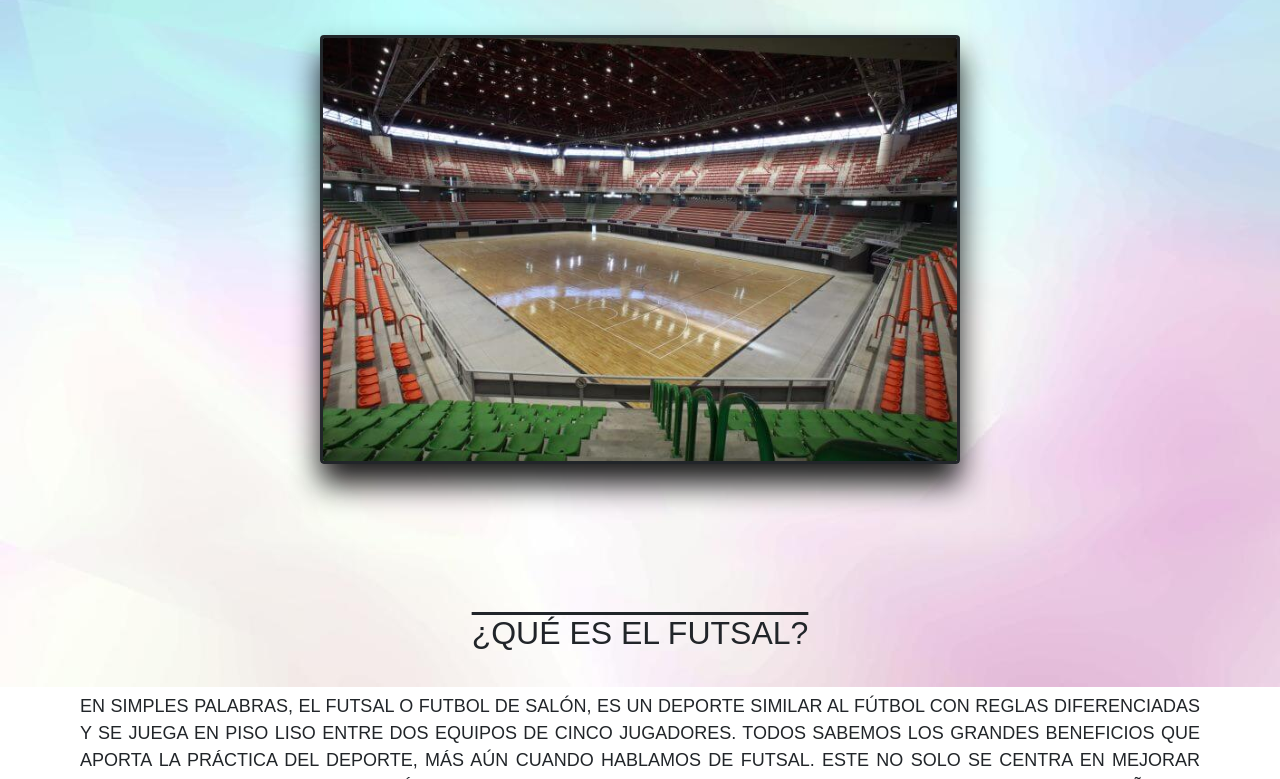
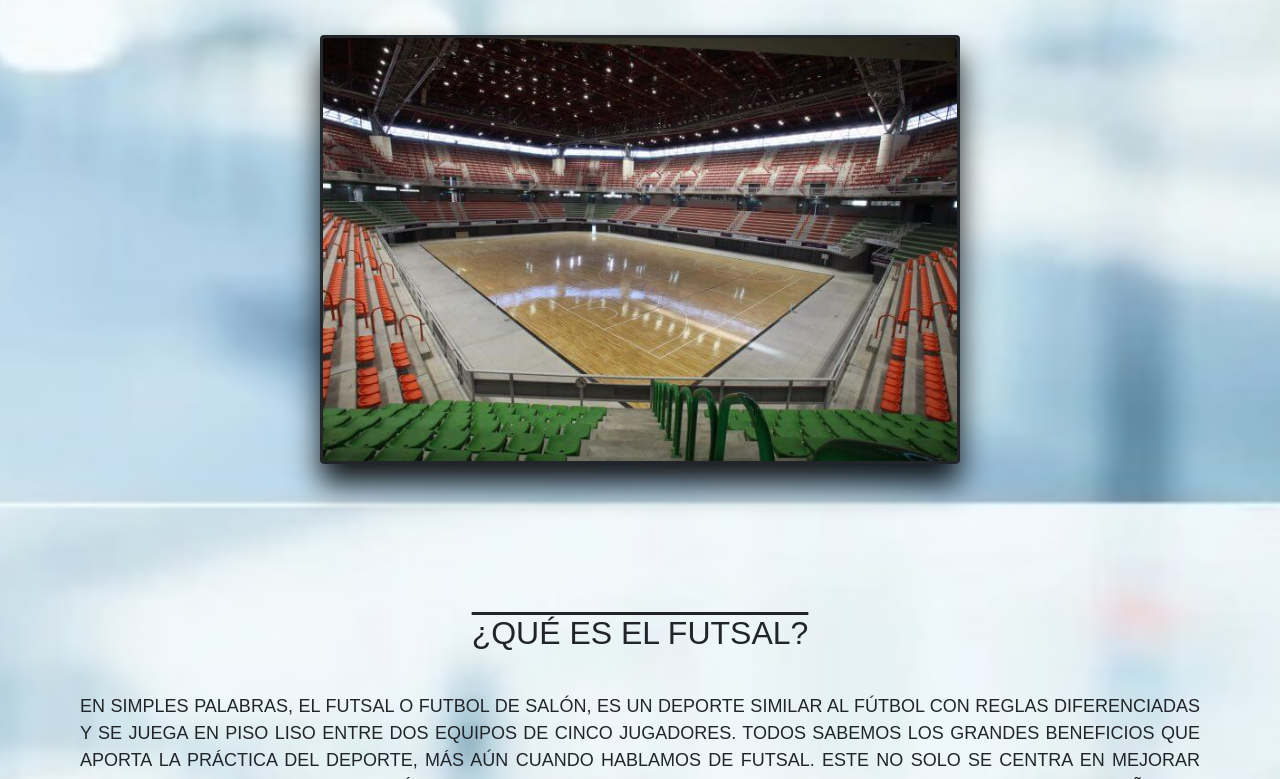
Before and after one commit to LucasDelbene/ProyectoDesarrolloWeb, a website: page index.html in a window 1280 px wide. Shown: the part 293-1072 px from the top of the page. Drawn offline with nearby package versions, Linux system fonts and the light colour scheme.

Commit message:
NUEVO BACKGROUND

```diff
--- a/style.scss
+++ b/style.scss
@@ -39,10 +39,10 @@
 }
 
 .body{
-    background-image: url(../imagenes/fondo-body.jpg);
+    background-image: url(/imagenes/background.jpg);
+    background-size: cover;
     background-repeat: no-repeat;
     background-attachment: fixed;
-    background-size: cover;
 }
 .menu{
     &__nav{
```
Also changed, not shown: css/style.css, imagenes/background.jpg (added), imagenes/fondo-body.jpg (deleted).
